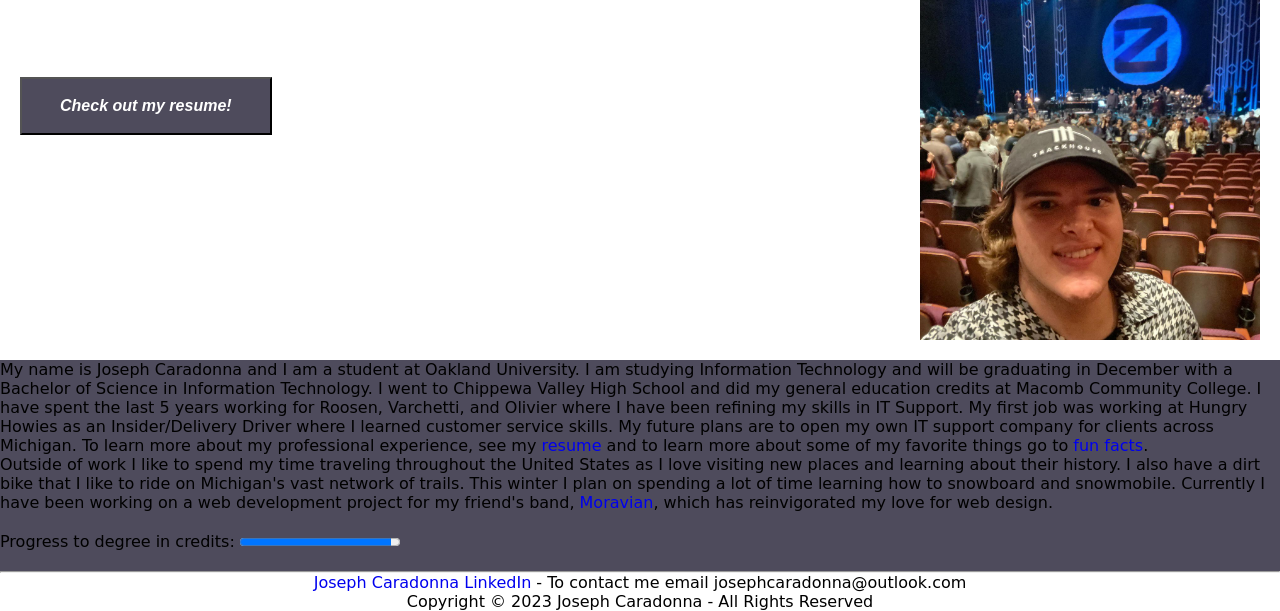
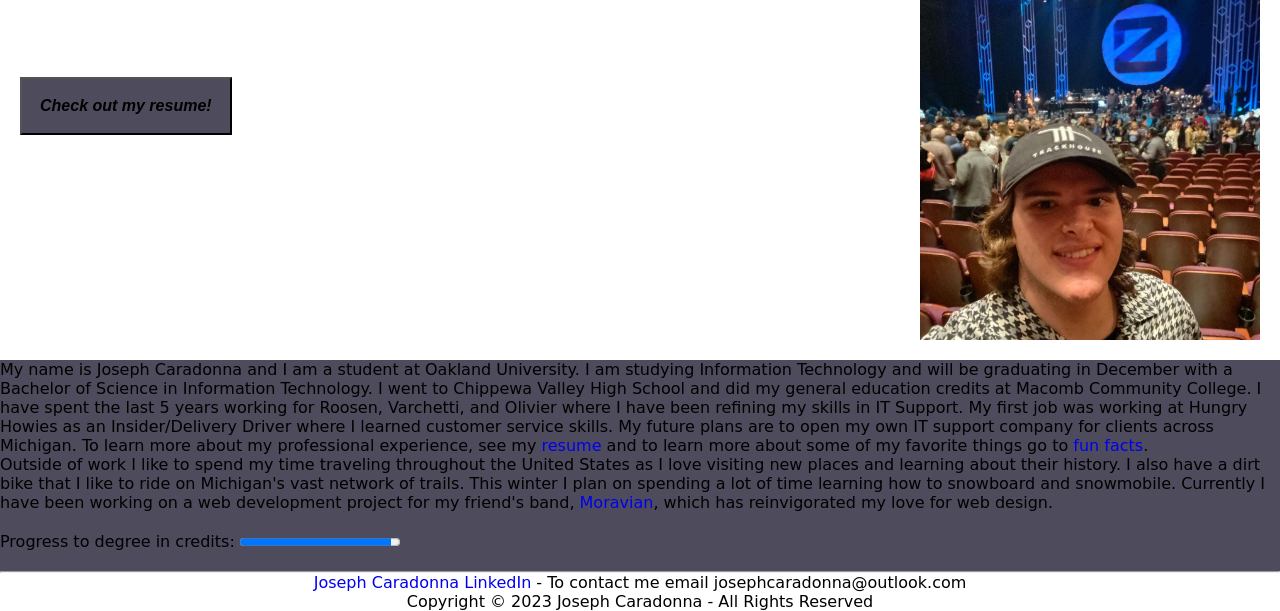
Before and after one commit to oujoe/josephcaradonna_hw2TH_csi3150_fs2023, a plain HTML site: page index.html in a window 1280 px wide. Shown: the part 263-874 px from the top of the page. Drawn offline with Linux system fonts and the light colour scheme.

Commit message:
fixing button

```diff
--- a/index.html
+++ b/index.html
@@ -45,10 +45,7 @@
         <blockquote cite="https://www.quotes.net/mquote/129399" id="quote">
           "If you ain't first, you're last" - Reese Bobby
         </blockquote>
-        <a href="./html/my_resume.html" class="link">
-          <button type="button">
-          Check out my resume!</a>
-        </button>
+        <button onclick = "window.location.href='./html/my_resume.html';">Check out my resume!</button>
       </div>
       <div class="column">
         <!--Added image that was downloaded off of instagram-->
```
